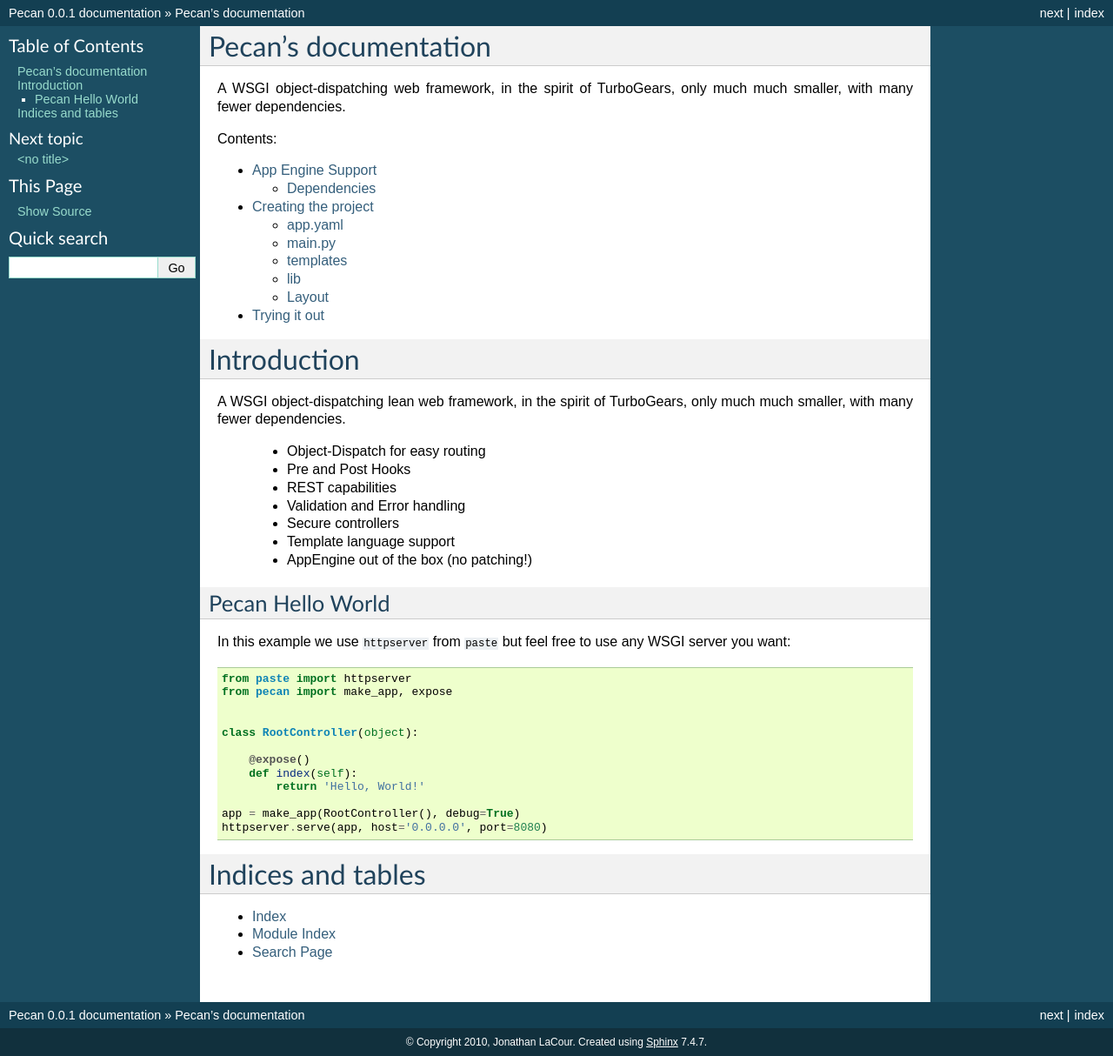
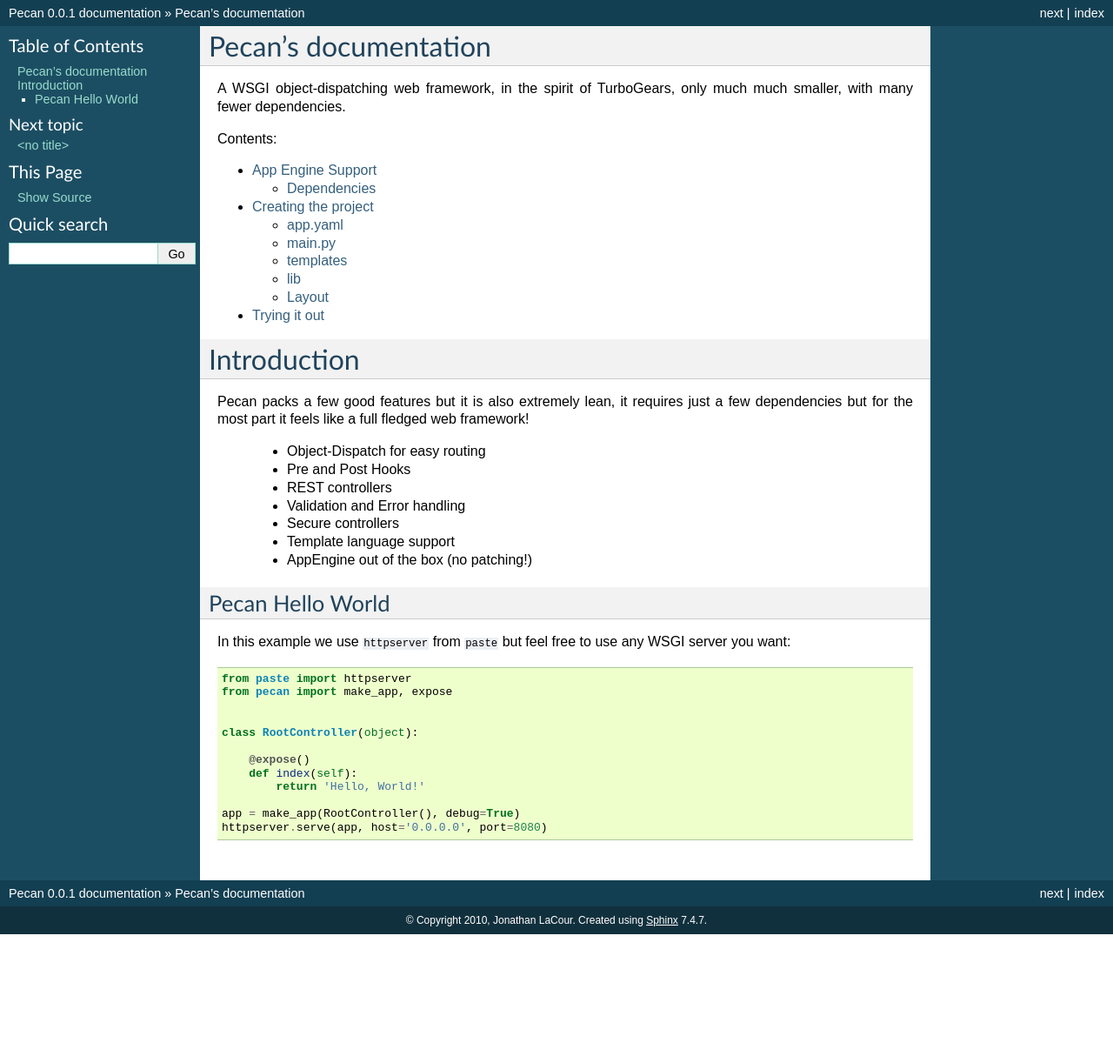
Before and after one commit to stackforge/pecan, a Sphinx documentation site: the page built from docs/source/index.rst, in a window 1280 px wide. Shown: the whole page at 87% size. Built offline with Sphinx 7.4.7, drawn with Linux system fonts in a browser that asks for light colours; after the commit the page ends 1074 px from its top, so only the background shows below that.

Commit message:
removed indices and tables

```diff
--- a/docs/source/index.rst
+++ b/docs/source/index.rst
@@ -28,12 +28,13 @@
 
 Introduction
 ============
-A WSGI object-dispatching lean web framework, in the spirit of TurboGears, only
-much much smaller, with many fewer dependencies.
+Pecan packs a few good features but it is also extremely lean, it requires just
+a few dependencies but for the most part it feels like a full fledged web
+framework!
 
  * Object-Dispatch for easy routing
  * Pre and Post Hooks
- * REST capabilities
+ * REST controllers
  * Validation and Error handling
  * Secure controllers
  * Template language support
@@ -58,14 +59,3 @@
 
     app = make_app(RootController(), debug=True)
     httpserver.serve(app, host='0.0.0.0', port=8080)
-
-
-
-
-
-Indices and tables
-==================
-
-* :ref:`genindex`
-* :ref:`modindex`
-* :ref:`search`
```
